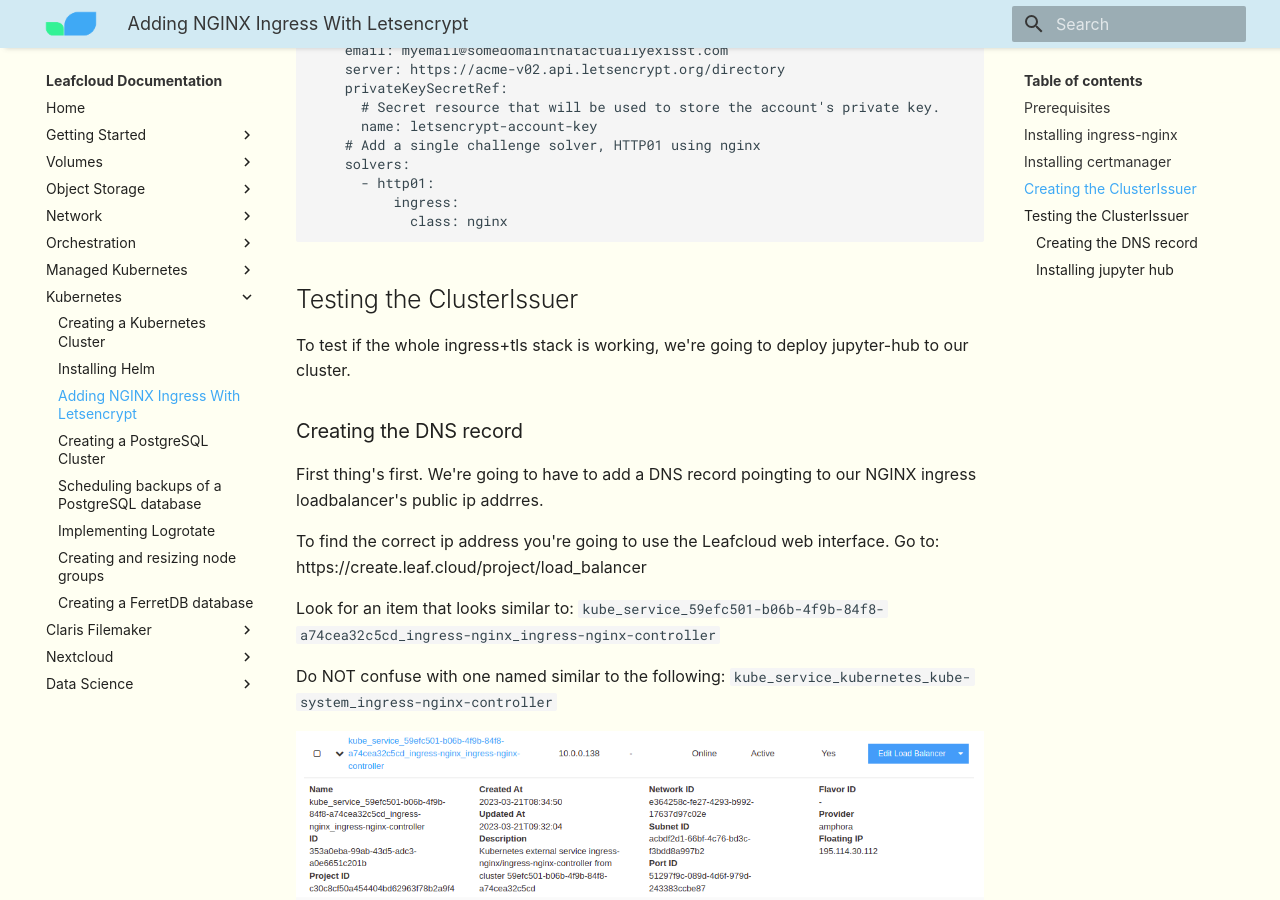
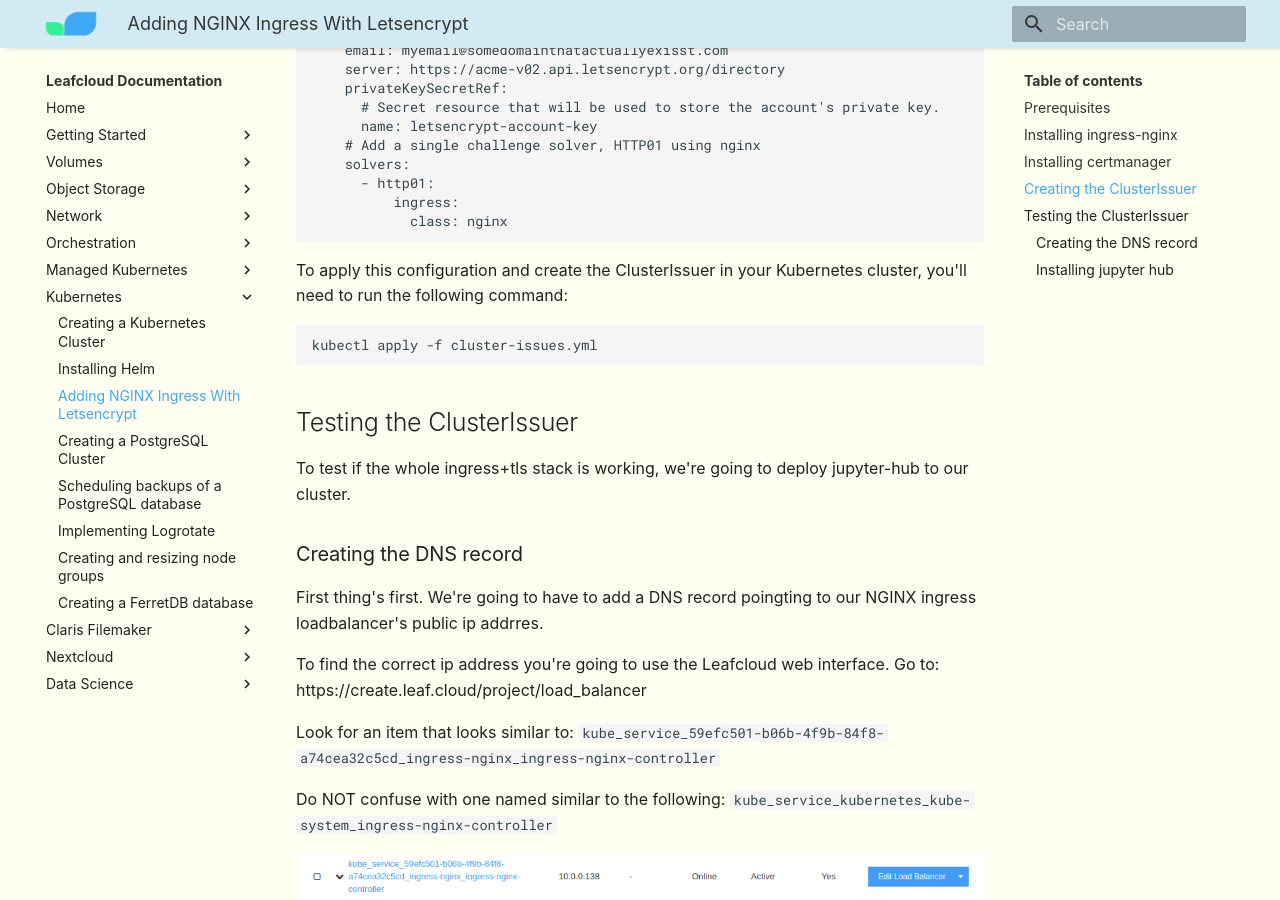
Before and after one commit to leafcloudhq/documentation-rtd, an MkDocs documentation site: the page built from docs/kubernetes/ingress-with-nginx-letsencrypt.md, in a window 1280 px wide and 900 px high, scrolled down 1230 px. Built offline with MkDocs 1.6.1 and Material for MkDocs 9.7.7, drawn with Linux system fonts in a browser that asks for light colours; some web fonts are replaced.

Commit message:
Update ingress-with-nginx-letsencrypt.md

````diff
--- a/docs/kubernetes/ingress-with-nginx-letsencrypt.md
+++ b/docs/kubernetes/ingress-with-nginx-letsencrypt.md
@@ -58,6 +58,11 @@
             class: nginx
 ```
 
+To apply this configuration and create the ClusterIssuer in your Kubernetes cluster, you'll need to run the following command:
+```
+kubectl apply -f cluster-issues.yml
+```
+
 ## Testing the ClusterIssuer
 
 
````
